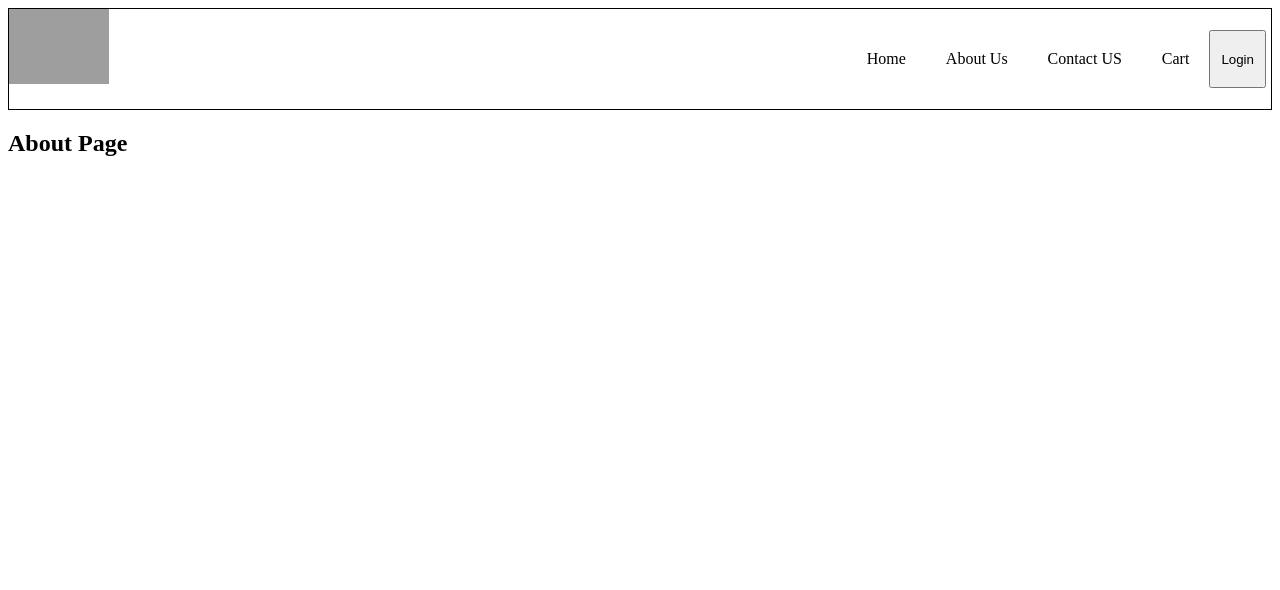
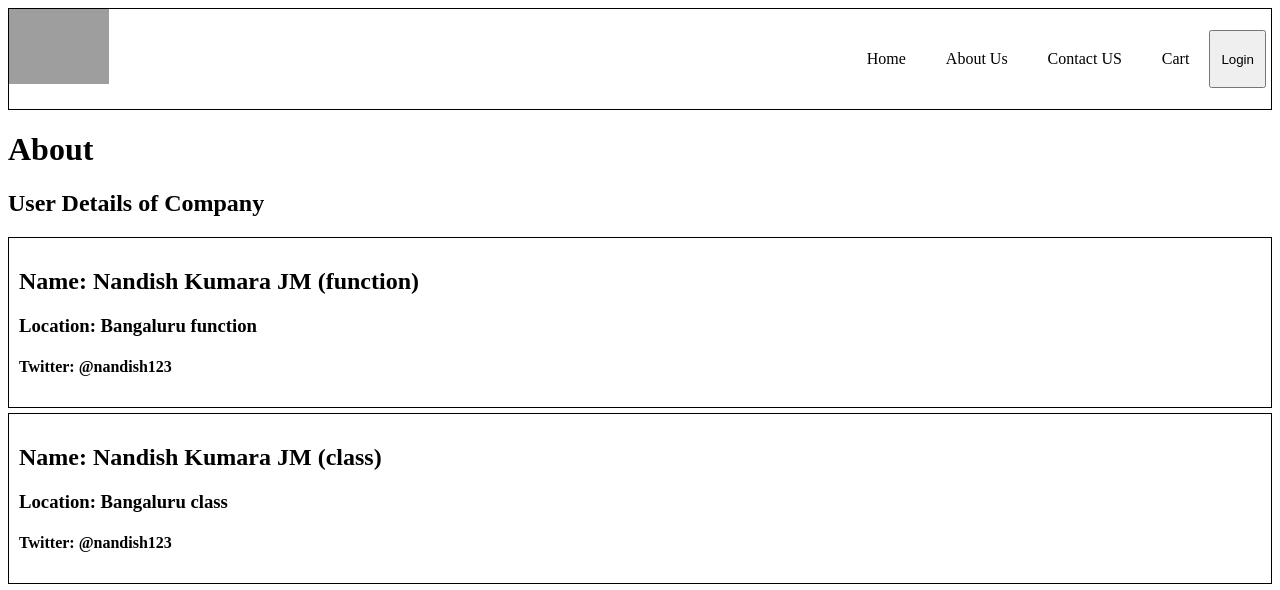
Before and after one commit to nandy011/nandish-react, a React (Vite) app: page /about in a window 1280 px wide. Shown: the top 590 px of the page. Built offline with nearby package versions, Linux system fonts and the light colour scheme; grey boxes are pictures that could not be loaded.

Commit message:
React using Class creating react Component and sending(invoking) default data to component

```diff
--- a/index.css
+++ b/index.css
@@ -68,3 +68,8 @@ a:-webkit-any-link {
   cursor: pointer;
   text-decoration: auto;
 }
+.userDiv{
+  padding: 10px;
+  border: 1px solid #000;
+  margin-bottom: 5px;
+}
--- a/src/components/About.js
+++ b/src/components/About.js
@@ -1,9 +1,13 @@
-
+import User from "./User";
+import UserClass from "./UserClass";
 
 const About = () => {
     return(
         <div>
-            <h2>About Page</h2>
+            <h1>About </h1>
+            <h2>User Details of Company</h2>
+            <User name={"Nandish Kumara JM (function)"} location={"Bangaluru function"}/>
+            <UserClass name={"Nandish Kumara JM (class)"} location={"Bangaluru class"}/>
         </div>
     )
 };
--- /dev/null
+++ b/src/components/User.js
@@ -0,0 +1,13 @@
+const User = ({name, location}) => {
+    // const User = (props) => { with prpos we can use like this
+  return (
+    <div className="userDiv">
+      <h2>Name: {name}</h2>
+      {/* <h4>Name: {props.name}</h4> */}
+      <h3>Location: {location}</h3>
+      <h4>Twitter: @nandish123</h4>
+    </div>
+  );
+};
+
+export default User;
--- /dev/null
+++ b/src/components/UserClass.js
@@ -0,0 +1,23 @@
+import React from "react";
+
+class UserClass extends React.Component{
+    constructor(props){
+        super(props);
+        console.log(props);
+    }
+    render(){
+        const {name, location} = this.props; // this is short cut of props and we can use like this also
+        return (
+            <div className="userDiv">
+                {/* without shortcut we can use like this  */}
+              <h2>Name: {this.props.name}</h2>
+              {/* with short cut we can use this like  */}
+              <h3>Location: {location}</h3>
+              <h4>Twitter: @nandish123</h4>
+            </div>
+          );
+    }
+
+}
+
+export default UserClass;
```
